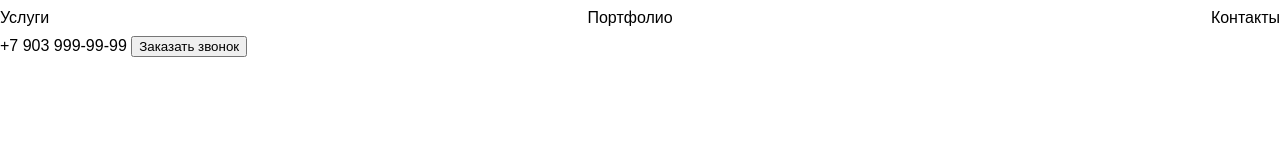
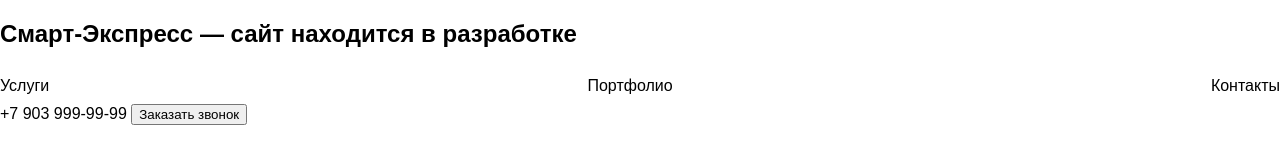
Before and after one commit to Sh1lenok/new-projekt, a plain HTML site: page index.html in a window 1280 px wide. Drawn offline with Linux system fonts and the light colour scheme.

Commit message:
h2 added

```diff
--- a/index.html
+++ b/index.html
@@ -3,7 +3,7 @@
 <head>
     <meta charset='utf-8'>
     <meta http-equiv='X-UA-Compatible' content='IE=edge'>
-    <title>Смарт-Экспресс — официальный сайт</title>
+    <title>Смарт-Экспресс —  сайт находится в разработке</title>
     <meta name='viewport' content='width=device-width, initial-scale=1'>
     <link rel='stylesheet' type='text/css' media='screen' href='css/main.css'>
     <script src='js/jquery-3.6.0.min.js'></script>
@@ -11,6 +11,7 @@
 </head>
 <body>
     <header>
+      <h2>Смарт-Экспресс —  сайт находится в разработке</h2>
         <nav>
             <a href="#services">Услуги</a>
             <a href="#portfolio">Портфолио</a>
```
